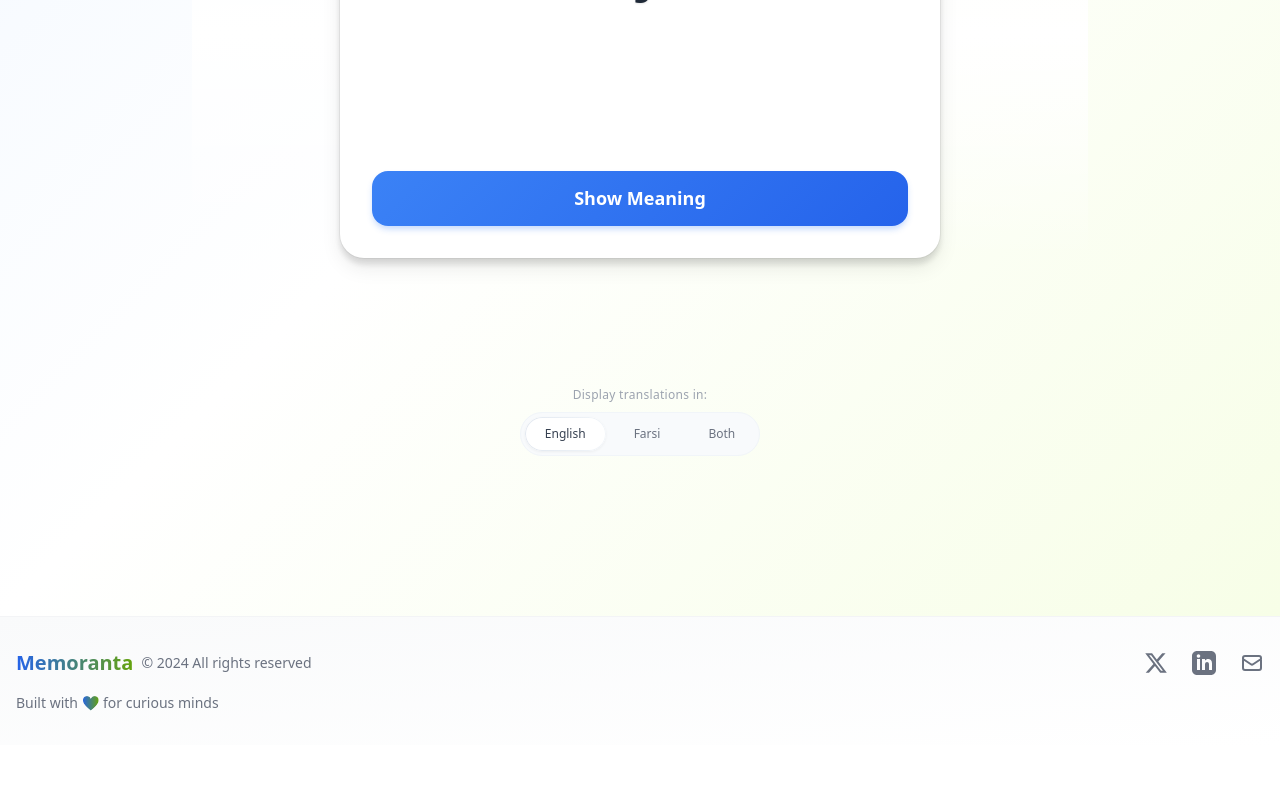
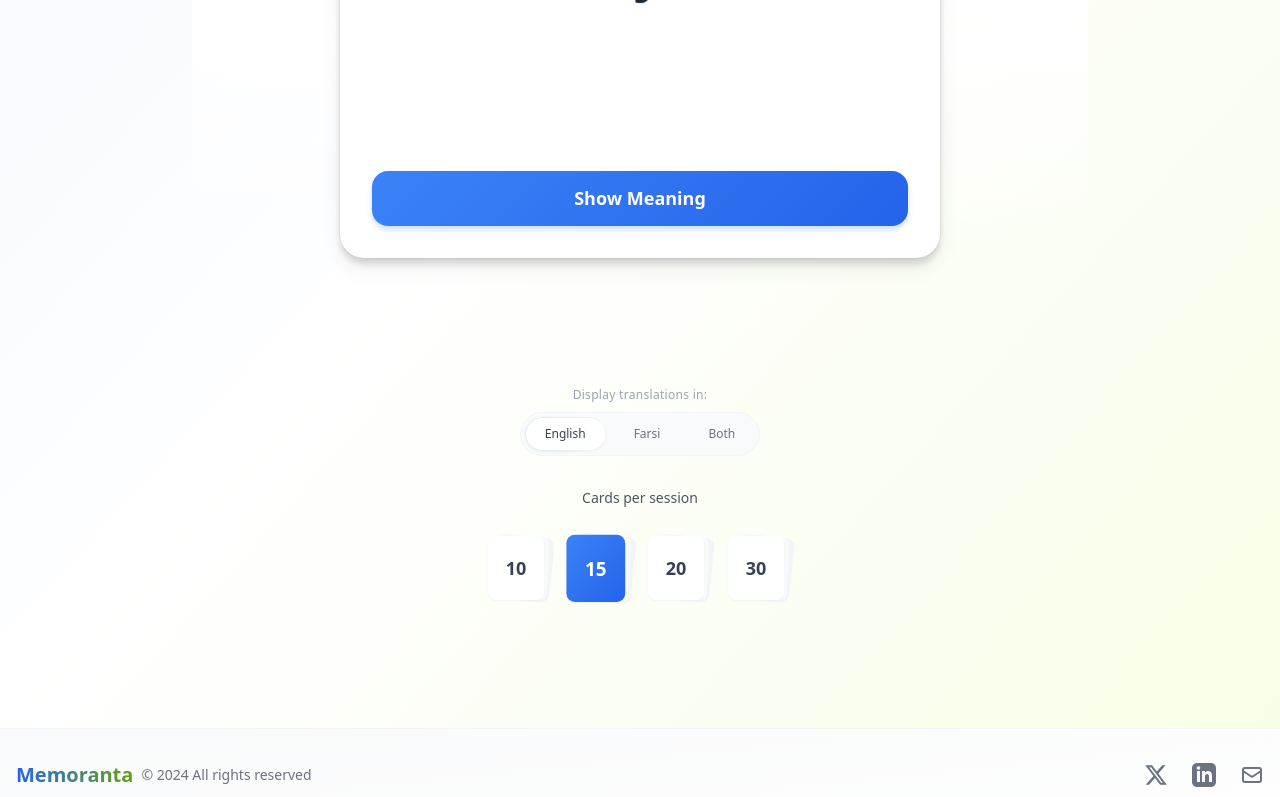
Before and after one commit to AminForou/my-french-app, a React (Vite) app: page /review in a window 1280 px wide. Shown: the part 690-1487 px from the top of the page. Before the commit the page ends 1435 px from the top, so only its background shows below. Built offline with nearby package versions, Linux system fonts and the light colour scheme; no server answers; the database is empty; sample sign-in values are in the browser's storage.

Commit message:
cards slider

```diff
--- a/package.json
+++ b/package.json
@@ -13,6 +13,7 @@
     "nodemailer": "^6.9.16",
     "react": "^18.2.0",
     "react-dom": "^18.2.0",
+    "react-helmet": "^6.1.0",
     "react-router-dom": "^6.14.2"
   },
   "devDependencies": {
--- /dev/null
+++ b/src/components/CardStackSelector.jsx
@@ -0,0 +1,45 @@
+import React from 'react'
+
+function CardStackSelector({ value, onChange, max }) {
+  // Preset values, but ensure we don't exceed max
+  const presets = [10, 15, 20, 30].filter(n => n <= max)
+
+  return (
+    <div className="w-full flex flex-col items-center gap-3">
+      <span className="text-sm font-medium text-gray-600">Cards per session</span>
+      <div className="flex justify-center gap-4">
+        {presets.map((preset) => (
+          <button
+            key={preset}
+            onClick={() => onChange({ target: { value: preset } })}
+            className={`relative group ${
+              value === preset
+                ? 'scale-105 transform transition-transform'
+                : 'hover:scale-105 transform transition-transform'
+            }`}
+          >
+            {/* Stack of cards visual effect */}
+            <div className="relative w-16 h-20">
+              {/* Background cards */}
+              <div className="absolute bottom-0 right-0 w-14 h-16 bg-gray-100 rounded-lg transform rotate-6" />
+              <div className="absolute bottom-0 right-1 w-14 h-16 bg-gray-50 rounded-lg transform rotate-3" />
+              {/* Main card */}
+              <div
+                className={`absolute bottom-0 right-2 w-14 h-16 rounded-lg shadow-sm
+                  flex items-center justify-center font-bold text-lg
+                  ${value === preset
+                    ? 'bg-gradient-to-br from-blue-500 to-blue-600 text-white'
+                    : 'bg-white text-gray-700 hover:bg-blue-50'
+                  } transition-colors duration-200`}
+              >
+                {preset}
+              </div>
+            </div>
+          </button>
+        ))}
+      </div>
+    </div>
+  )
+}
+
+export default CardStackSelector
--- a/src/pages/AboutPage.jsx
+++ b/src/pages/AboutPage.jsx
@@ -1,8 +1,18 @@
 import React from 'react'
 import { Link } from 'react-router-dom'
+import { Helmet } from 'react-helmet'
 
 function AboutPage() {
   return (
+    <>
+    <Helmet>
+      <title>Memoranta: Our Journey to Better Language Learning</title>
+      <meta
+        name="description"
+        content="Discover how Memoranta combines Duolingo's consistency with the Leitner system to create an effective French vocabulary learning experience for language enthusiasts."
+      />
+    </Helmet>
+
     <div className="min-h-screen bg-gradient-to-br from-blue-50 via-white to-lime-50">
       <div className="max-w-4xl mx-auto px-4 py-24">
         {/* Title */}
@@ -87,6 +97,7 @@ function AboutPage() {
         </div>
       </div>
     </div>
+    </>
   )
 }
 
--- a/src/pages/ReviewPage.jsx
+++ b/src/pages/ReviewPage.jsx
@@ -1,5 +1,4 @@
 // src/pages/ReviewPage.jsx
-
 import React, { useState, useEffect } from 'react'
 import { useParams, Link } from 'react-router-dom'
 import { doc, onSnapshot, setDoc } from 'firebase/firestore'
@@ -9,8 +8,8 @@ import Card from '../components/Card'
 import LoadingState from '../components/LoadingState'
 import { wordSets } from '../data/words'
 
-// ADD THIS:
 import LanguageSelector from '../components/LanguageSelector'
+import CardStackSelector from '../components/CardStackSelector'
 
 function ReviewPage({ currentUser }) {
   const { boxId = '1' } = useParams()
@@ -23,11 +22,16 @@ function ReviewPage({ currentUser }) {
   // NEW: local state for language mode (en, fa, both)
   const [languageMode, setLanguageMode] = useState('en')
 
+  // NEW: local state for session size (slider), default 15
+  const [sessionSize, setSessionSize] = useState(15)
+
   function loadFromLocal() {
     const stored = localStorage.getItem('leitnerBoxes')
     if (stored) return JSON.parse(stored)
     const init = {}
-    words.forEach(w => { init[w.id] = 1 })
+    words.forEach(w => {
+      init[w.id] = 1
+    })
     return init
   }
 
@@ -39,22 +43,28 @@ function ReviewPage({ currentUser }) {
     }
 
     const ref = doc(db, 'users', currentUser.uid)
-    const unsub = onSnapshot(ref, snapshot => {
+    const unsub = onSnapshot(
+      ref,
+      snapshot => {
         if (snapshot.exists()) {
           setLeitnerBoxes(snapshot.data().leitnerBoxes || {})
         } else {
           // doc not found => create default
           const init = {}
-        words.forEach(w => { init[w.id] = 1 })
+          words.forEach(w => {
+            init[w.id] = 1
+          })
           setDoc(ref, { leitnerBoxes: init }, { merge: true })
           setLeitnerBoxes(init)
         }
         setLoadingData(false)
-    }, (err) => {
+      },
+      err => {
         console.warn('onSnapshot error in ReviewPage, fallback local:', err)
         setLeitnerBoxes(loadFromLocal())
         setLoadingData(false)
-    })
+      }
+    )
 
     return () => unsub()
   }, [currentUser])
@@ -67,30 +77,42 @@ function ReviewPage({ currentUser }) {
 
     if (currentUser) {
       const ref = doc(db, 'users', currentUser.uid)
-      setDoc(ref, { leitnerBoxes }, { merge: true })
-        .catch(e => console.error('Saving to Firestore failed:', e))
+      setDoc(ref, { leitnerBoxes }, { merge: true }).catch(e =>
+        console.error('Saving to Firestore failed:', e)
+      )
     }
   }, [leitnerBoxes, currentUser, loadingData])
 
-  const boxWords = words.filter((w) => leitnerBoxes[w.id] === boxNumber)
-  const sessionWords = boxWords.slice(0, 10)
+  // Grab words belonging to this box
+  const boxWords = words.filter(w => leitnerBoxes[w.id] === boxNumber)
 
-  const moveToNextCard = () => setCurrentIndex((prev) => prev + 1)
+  // Max possible session size: either 40 or however many words are in the box, whichever is smaller
+  const maxSessionPossible = Math.min(40, boxWords.length)
 
-  const moveToNextBox = (wordId) => {
-    setLeitnerBoxes((prev) => {
+  // The actual words for this session: slice up to sessionSize
+  const sessionWords = boxWords.slice(0, sessionSize)
+
+  // If the user changes the slider, update sessionSize
+  const handleSessionSizeChange = (e) => {
+    setSessionSize(parseInt(e.target.value, 10))
+  }
+
+  const moveToNextCard = () => setCurrentIndex(prev => prev + 1)
+
+  const moveToNextBox = wordId => {
+    setLeitnerBoxes(prev => {
       const currentBox = prev[wordId]
       const nextBox = currentBox < 5 ? currentBox + 1 : 5
       return { ...prev, [wordId]: nextBox }
     })
   }
 
-  const moveToBoxOne = (wordId) => {
-    setLeitnerBoxes((prev) => ({ ...prev, [wordId]: 1 }))
+  const moveToBoxOne = wordId => {
+    setLeitnerBoxes(prev => ({ ...prev, [wordId]: 1 }))
   }
 
   // Handler from LanguageSelector
-  const handleLanguageChange = (mode) => {
+  const handleLanguageChange = mode => {
     setLanguageMode(mode)
   }
 
@@ -102,17 +124,25 @@ function ReviewPage({ currentUser }) {
     )
   }
 
+  // If no words in box, user sees "Box is Empty"
   if (sessionWords.length === 0) {
     return (
       <div className="min-h-screen bg-gradient-to-br from-blue-50 via-white to-lime-50 pt-32 px-4">
         <div className="max-w-4xl mx-auto text-center">
           <div className="bg-white rounded-2xl p-8 md:p-12 shadow-lg border border-gray-100">
             <div className="w-16 h-16 bg-lime-100 rounded-full flex items-center justify-center mx-auto mb-6">
-              <svg className="w-8 h-8 text-lime-600" fill="none" viewBox="0 0 24 24" stroke="currentColor">
+              <svg
+                className="w-8 h-8 text-lime-600"
+                fill="none"
+                viewBox="0 0 24 24"
+                stroke="currentColor"
+              >
                 <path strokeLinecap="round" strokeLinejoin="round" strokeWidth={2} d="M5 13l4 4L19 7" />
               </svg>
             </div>
-            <h2 className="text-3xl font-bold text-gray-900 mb-4">Box {boxNumber} is Empty</h2>
+            <h2 className="text-3xl font-bold text-gray-900 mb-4">
+              Box {boxNumber} is Empty
+            </h2>
             <p className="text-gray-600 mb-8">
               Great job! You've completed all the words in this box for now. Come back later or try another box.
             </p>
@@ -142,12 +172,18 @@ function ReviewPage({ currentUser }) {
     )
   }
 
+  // If user finished all sessionWords
   if (currentIndex >= sessionWords.length) {
     return (
       <div className="min-h-screen bg-gradient-to-br from-blue-50 via-white to-lime-50 flex flex-col items-center justify-center p-4">
         <div className="bg-white rounded-2xl p-8 md:p-12 shadow-lg border border-gray-100 max-w-md w-full text-center">
           <div className="w-16 h-16 bg-lime-100 rounded-full flex items-center justify-center mx-auto mb-6">
-            <svg className="w-8 h-8 text-lime-600" fill="none" stroke="currentColor" viewBox="0 0 24 24">
+            <svg
+              className="w-8 h-8 text-lime-600"
+              fill="none"
+              stroke="currentColor"
+              viewBox="0 0 24 24"
+            >
               <path
                 strokeLinecap="round"
                 strokeLinejoin="round"
@@ -189,6 +225,7 @@ function ReviewPage({ currentUser }) {
     )
   }
 
+  // We have some words left to review
   const currentWordData = sessionWords[currentIndex]
   const currentCardNumber = currentIndex + 1
   const totalCards = sessionWords.length
@@ -199,24 +236,34 @@ function ReviewPage({ currentUser }) {
       <div className="max-w-4xl mx-auto pb-32 sm:pb-32 pb-16">
         {/* Box Info */}
         <div className="text-center mb-4 sm:mb-8">
-          <div className="inline-flex items-center justify-center gap-2 bg-white rounded-full px-4 py-1.5
+          <div
+            className="inline-flex items-center justify-center gap-2 bg-white rounded-full px-4 py-1.5
                        shadow-sm border border-gray-100 mb-2 sm:mb-4"
           >
             {wordSets.french.icon()}
-            <span className="text-sm font-medium text-gray-700">{wordSets.french.name}</span>
+            <span className="text-sm font-medium text-gray-700">
+              {wordSets.french.name}
+            </span>
           </div>
         </div>
 
         {/* Session Header */}
         <div className="text-center mb-8 sm:mb-8 mb-4">
-          <div className="hidden sm:inline-flex items-center justify-center gap-2 bg-white rounded-full px-4 py-1
+          <div
+            className="hidden sm:inline-flex items-center justify-center gap-2 bg-white rounded-full px-4 py-1
                        shadow-sm border border-gray-100 mb-4 sm:mb-4 mb-2"
           >
             <span className="text-sm font-medium text-gray-600">Box</span>
-            <span className="text-sm font-bold text-blue-600">{boxNumber}</span>
+            <span className="text-sm font-bold text-blue-600">
+              {boxNumber}
+            </span>
           </div>
-          <h1 className="text-3xl sm:text-3xl text-2xl font-bold text-gray-900 mb-2">Review Session</h1>
-          <p className="text-gray-600 text-sm sm:text-base">Swipe right if you know it, left if you need more practice</p>
+          <h1 className="text-3xl sm:text-3xl text-2xl font-bold text-gray-900 mb-2">
+            Review Session
+          </h1>
+          <p className="text-gray-600 text-sm sm:text-base">
+            Swipe right if you know it, left if you need more practice
+          </p>
         </div>
 
         {/* Progress Bar */}
@@ -252,11 +299,16 @@ function ReviewPage({ currentUser }) {
           />
         </div>
 
-        {/* Language Selector */}
-        <LanguageSelector
-          onChange={handleLanguageChange}
-          value={languageMode}
+        {/* Controls section */}
+        <div className="mt-8 space-y-8">
+          <LanguageSelector onChange={handleLanguageChange} value={languageMode} />
+
+          <CardStackSelector
+            value={sessionSize}
+            onChange={(e) => setSessionSize(parseInt(e.target.value, 10))}
+            max={maxSessionPossible}
           />
+        </div>
       </div>
     </div>
   )
```
Also changed, not shown: src/pages/ContactPage.jsx (+13 -0 lines), src/pages/HomePage.jsx (+26 -0 lines), 1 other file (tests, documents, lock files or other folders). Lines whose indentation alone changed are shown as unchanged.
